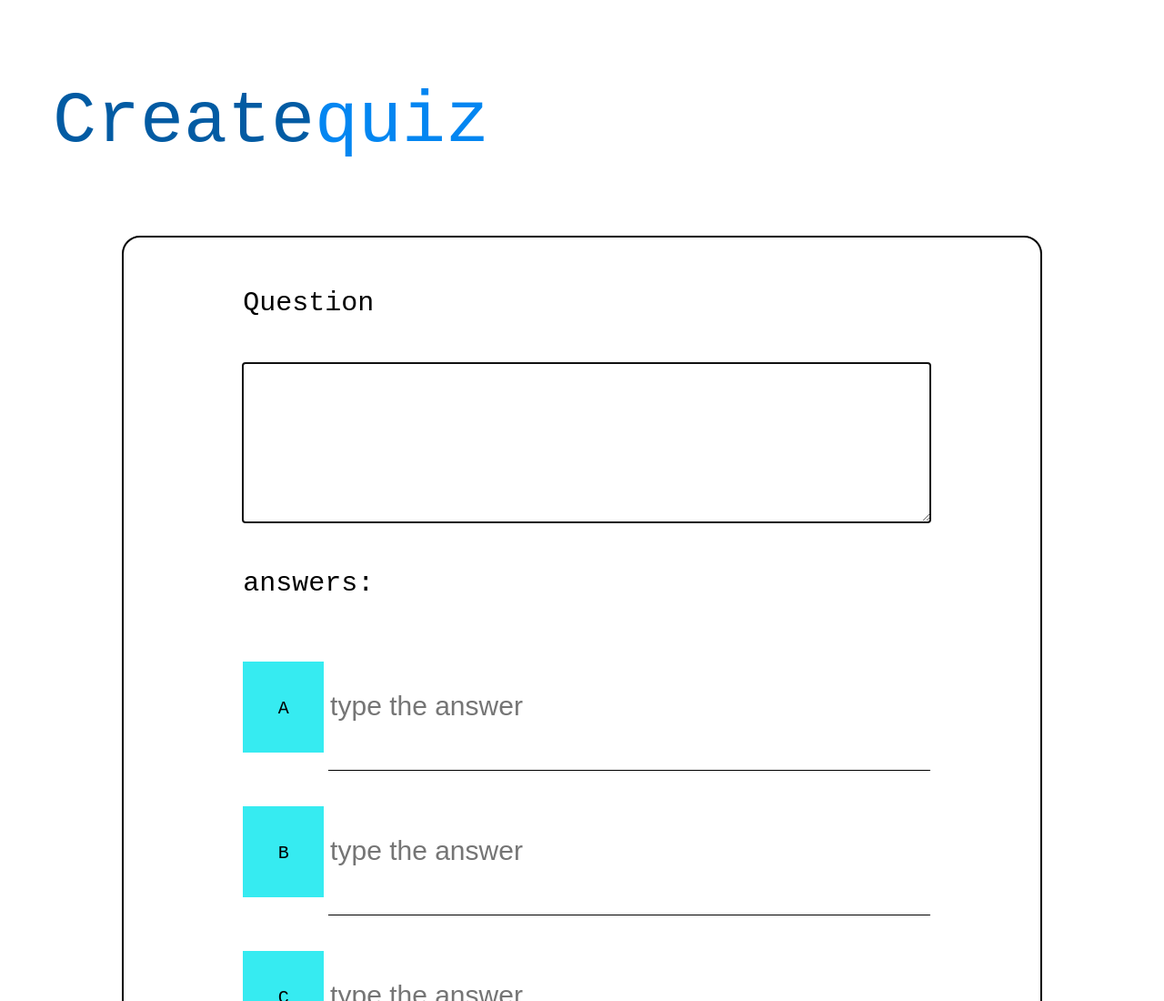
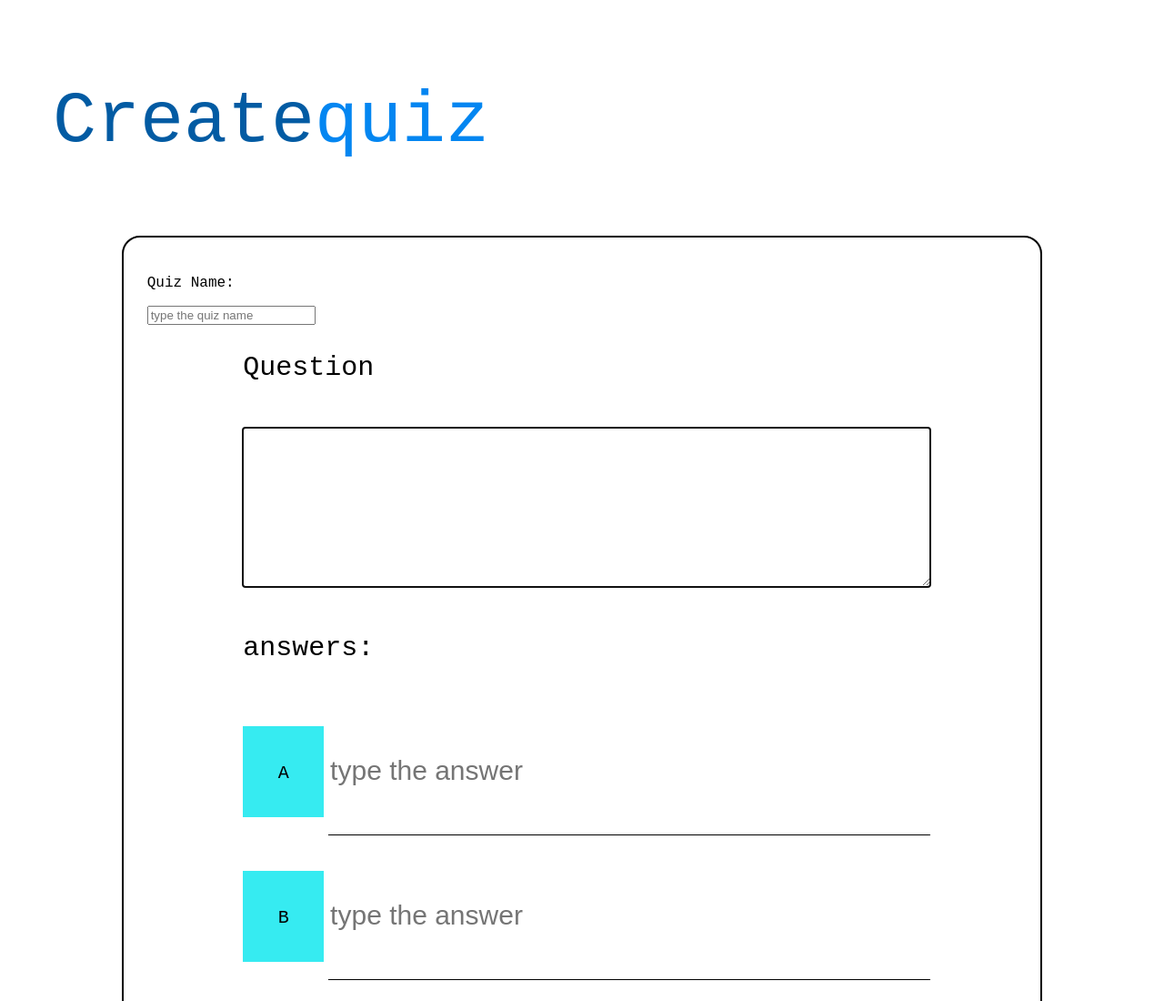
Before and after one commit to muhammadmohie/quizzy, a plain HTML site: page create-quiz.html in a window 1280 px wide. Shown: the top 1100 px of the page at 91% size. Drawn offline with Linux system fonts and the light colour scheme.

Commit message:
added quiz name button

```diff
--- a/create-quiz.html
+++ b/create-quiz.html
@@ -13,6 +13,10 @@
             <p><span class="create">create</span><span class="quiz">quiz</span></p>
         </div>
         <form class="form-container">
+            <div class="quiz-name">
+                <p class="title">Quiz Name:</p>
+                <input type="text" class="quiz-name" placeholder="type the quiz name" required>
+            </div>
             <div class="row">
                 <p class="question-head">Question</p>
             </div>
@@ -53,7 +57,7 @@
         </form>
     </div>
     <div class="questions-container">
-        <h1>Questions</h1>
+        <h1>Questions </h1>
         <ol class="questions"></ol>
     </div>
     <footer>
@@ -63,5 +67,6 @@
     </footer>
     <script src="js/create-quiz.js"></script>
     <script src="https://raw.githack.com/eKoopmans/html2pdf/master/dist/html2pdf.bundle.min.js"></script>
+    <script src="https://kit.fontawesome.com/7cd9c8480f.js" crossorigin="anonymous"></script>
 </body>
 </html>
```
